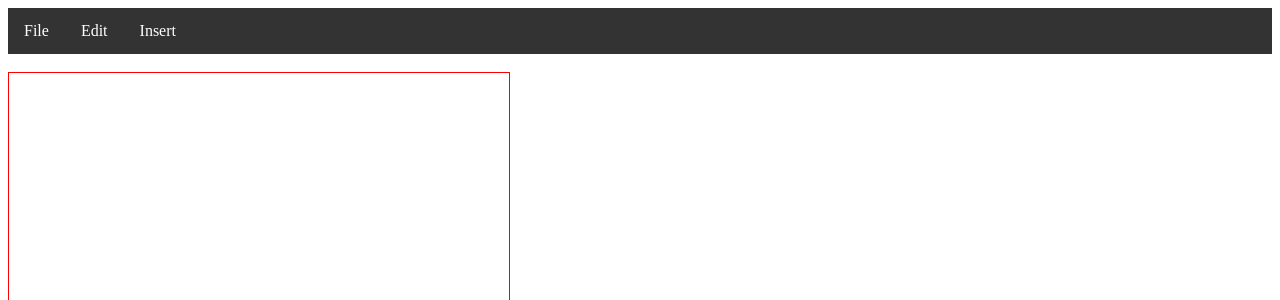
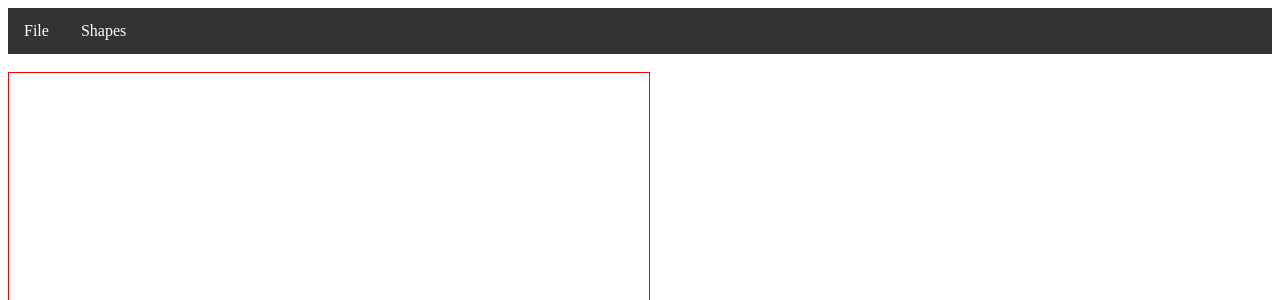
Before and after one commit to Tejas274/drawing-tool, an Angular app: page / in a window 1280 px wide. Shown: the top 300 px of the page. Built offline with nearby package versions, Linux system fonts and the light colour scheme.

Commit message:
updated nevigation bar with appropriate methods

```diff
--- a/package.json
+++ b/package.json
@@ -26,7 +26,6 @@
     "zone.js": "^0.8.14"
   },
   "devDependencies": {
-    "@angular/cli": "1.2.7",
     "@angular/compiler-cli": "^4.0.0",
     "@angular/language-service": "^4.0.0",
     "@types/jasmine": "~2.5.53",
--- a/src/app/app.component.html
+++ b/src/app/app.component.html
@@ -1,14 +1,20 @@
 <ul>
-    <li><a href="#home">File</a></li>
-    <li><a href="#news">Edit</a></li>
     <li class="dropdown">
-    <a href="javascript:void(0)" class="dropbtn">Insert</a>
+    <a href="javascript:void(0)" class="dropbtn">File</a>
     <div class="dropdown-content">
-        <a href="#">Link 1</a>
-        <a href="#">Link 2</a>
-        <a href="#">Link 3</a>
+        <a href="#" (click)="insertRectangle()">New</a>
+        <a href="#" (click)="downLoadImage()">Save</a>
+        <a href="#" (click)="insertImage()">Print</a>
+    </div>
+    </li>
+    <li class="dropdown">
+    <a href="javascript:void(0)" class="dropbtn">Shapes</a>
+    <div class="dropdown-content">
+        <a href="#" (click)="insertRectangle()">Rectangle</a>
+        <a href="#" (click)="insertTringle()">Triangle</a>
+        <a href="#" (click)="insertOrganization()">Link 3</a>
     </div>
     </li>
 </ul>
 <br>
-<canvas id="mycanvas" width="500" height="500"></canvas>
+<canvas id="mycanvas" width="640" height="480"></canvas>
--- a/src/app/app.component.ts
+++ b/src/app/app.component.ts
@@ -7,4 +7,47 @@ import { Component } from '@angular/core';
 })
 export class AppComponent {
   title = 'app';
+
+
+  insertOrganization(){
+    console.log("hello");
+  }
+
+insertRectangle(){
+    var canvas = <HTMLCanvasElement> document.getElementById("mycanvas");
+    var ctx = canvas.getContext("2d");
+    //ctx.fillRect(25, 25, 100, 100);
+    //ctx.clearRect(45, 45, 60, 60);
+    ctx.strokeRect(50, 50, 50, 50);
+  }
+
+insertTringle(){
+    var canvas = <HTMLCanvasElement> document.getElementById("mycanvas");
+    var ctx = canvas.getContext("2d");
+    ctx.beginPath();
+    ctx.moveTo(75, 50);
+    ctx.lineTo(100, 75);
+    ctx.lineTo(100, 25);
+    ctx.fill();
+  }
+
+  downLoadImage(){
+    var canvas = <HTMLCanvasElement> document.getElementById("mycanvas");
+    var ctx = canvas.getContext("2d");
+    var image = canvas.toDataURL("image/png").replace("image/png", "image/octet-stream");  // here is the most important part because if you dont replace you will get a DOM 18 exception.
+    window.location.href=image; // it will save locally
+  }
+
+ printCanvas()
+{
+
 }
+
+
+insertImage(){
+
+}
+
+
+
+}
```
Also changed, not shown: 1 other file (tests, documents, lock files or other folders).
